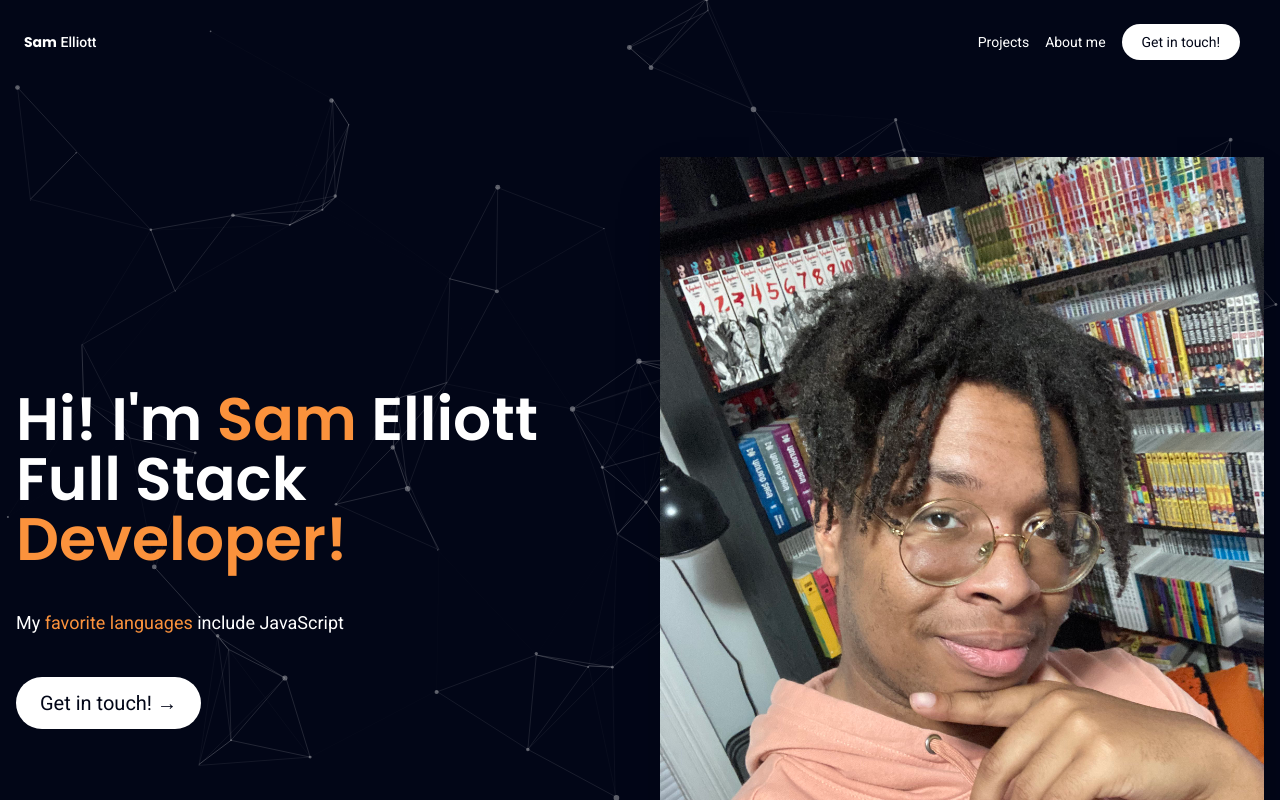
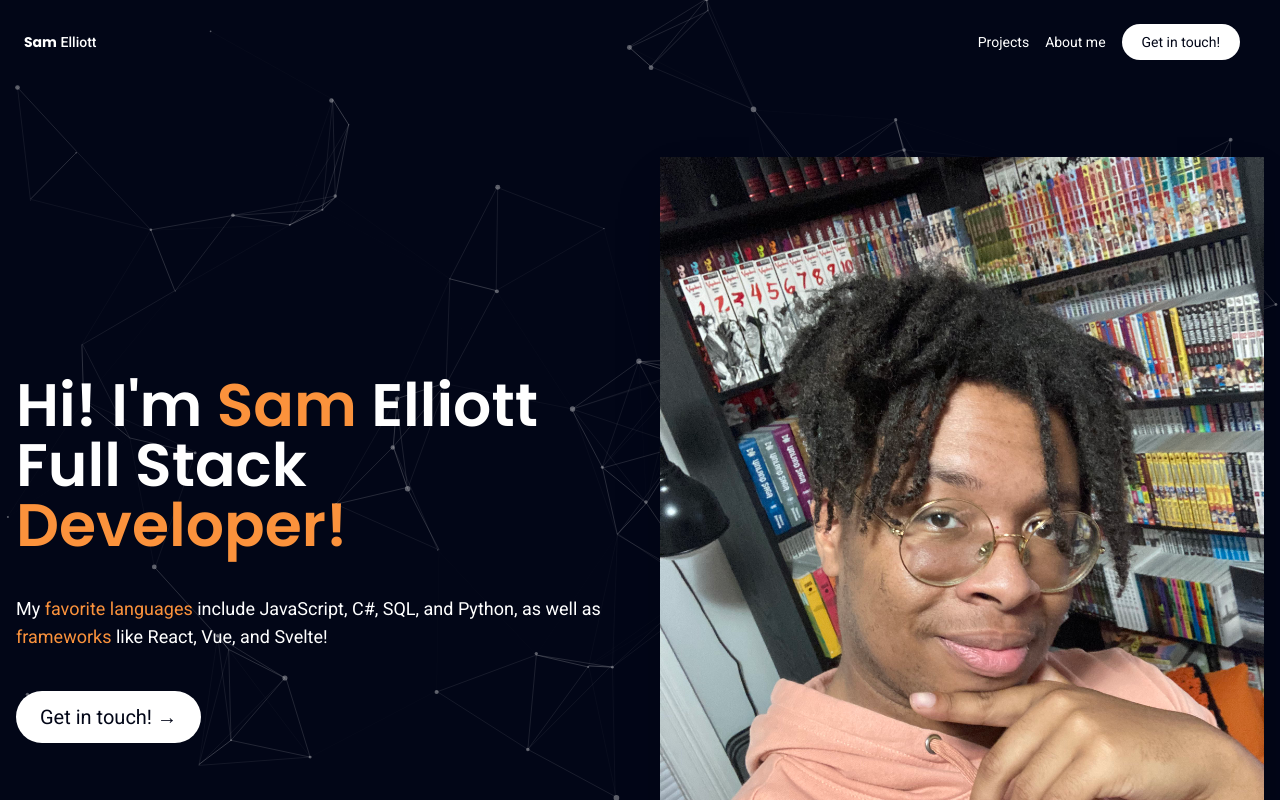
Before and after one commit to LavenderLemonade/just-me, a SvelteKit app in the folder my-portfolio/: page / in a window 1280 px wide. Shown: the top 800 px of the page. Built offline with nearby package versions, Linux system fonts and the light colour scheme.

Commit message:
tidying up some of the language

```diff
--- a/my-portfolio/src/components/Main.svelte
+++ b/my-portfolio/src/components/Main.svelte
@@ -54,8 +54,10 @@
                 <span class="poppins text-orange-400"> Developer!</span>
             </h2>
             <p class="text-base sm:text-lg mg:text-xl">
-                My <span class="text-orange-400"> favorite languages </span> include
-                JavaScript
+                My <span class="text-orange-400"> favorite languages </span>
+                include JavaScript, C#, SQL, and Python, as well as
+                <span class="text-orange-400"> frameworks </span>like React,
+                Vue, and Svelte!
             </p>
 
             <a
```
